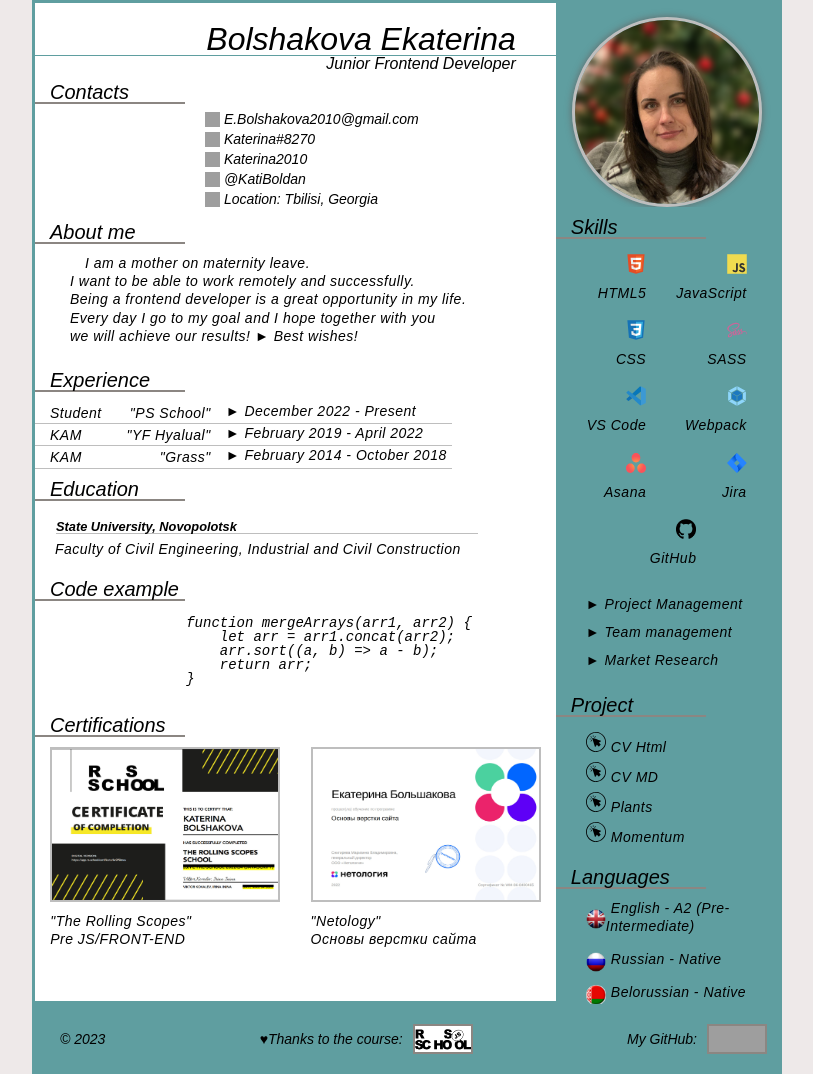
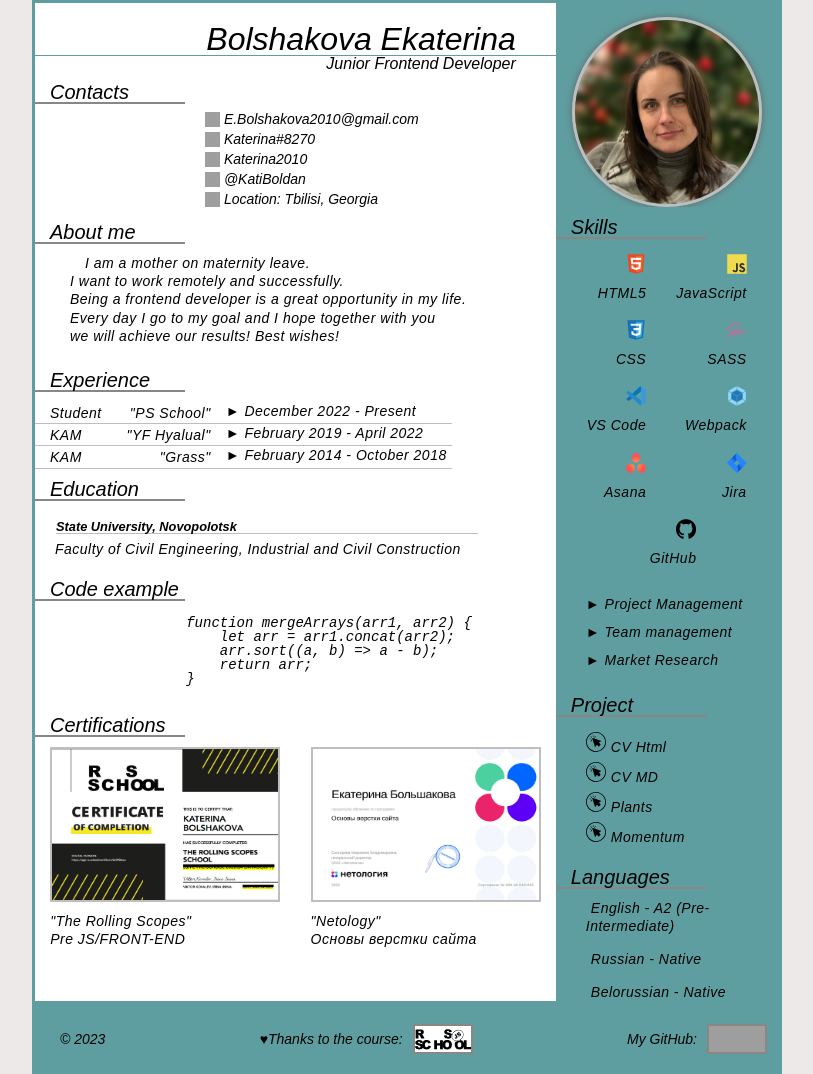
Before and after one commit to Katerina2010/my-CV, a plain HTML site: page index.html in a window 1280 px wide. Shown: the whole page, without its empty margins (233-1046 px from the left). Drawn offline with Linux system fonts and the light colour scheme; grey boxes are pictures that could not be loaded.

Commit message:
feat: update undex file

```diff
--- a/index.html
+++ b/index.html
@@ -74,7 +74,7 @@
                 <main class="main-content">
                     <section class="about" id="about">
                         <h2 class="h2"><span>About me</span></h2>
-                        <p>I am a mother on maternity leave.<br>I want to be able to work remotely and successfully.<br>Being a frontend developer is a great opportunity in my life.<br>Every day I go to my goal and I hope together with you<br>we will achieve our results! &#9658; Best wishes!</p>
+                        <p>I am a mother on maternity leave.<br>I want to work remotely and successfully.<br>Being a frontend developer is a great opportunity in my life.<br>Every day I go to my goal and I hope together with you<br>we will achieve our results! Best wishes!</p>
                     </section>
                     <section class="experience" id="experience">
                         <h2 class="h2"><span>Experience</span></h2>
@@ -226,15 +226,15 @@
                         <h2 class="h2"><span>Languages</span></h2>
                         <ul class="lang">
                             <li>
-                                <img src="image/en.png" alt="Eng icon">
+                                <!--<img src="image/en.png" alt="Eng icon">-->
                                 <p>English - A2 (Pre-Intermediate)</p>
                             </li>
                             <li>
-                                <img src="image/rus.png" alt="Ru icon">
+                                <!--<img src="image/rus.png" alt="Ru icon">-->
                                 <p>Russian - Native</p>
                             </li>
                             <li>
-                                <img src="image/by.png" alt="By icon">
+                                <!--<img src="image/by.png" alt="By icon">-->
                                 <p>Belorussian - Native</p>
                             </li>
                           </ul>
```
